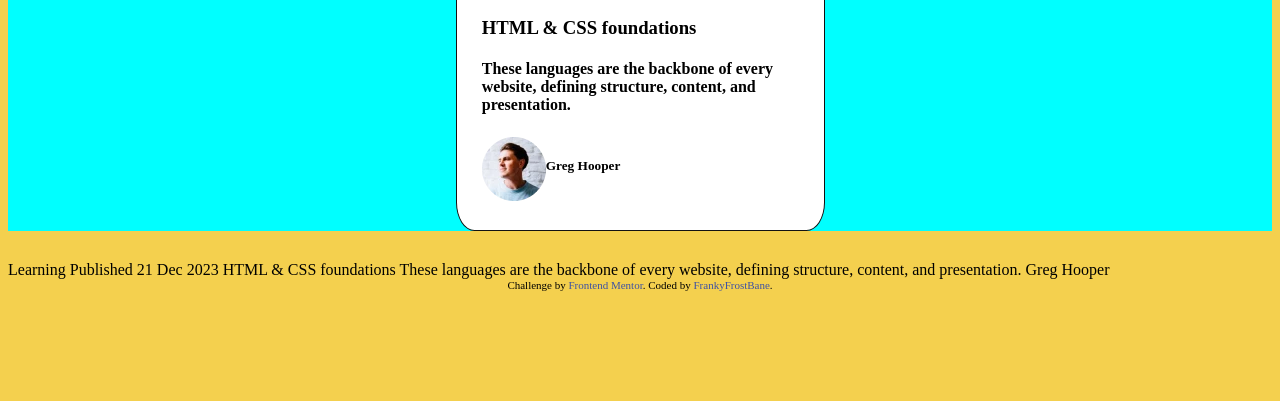
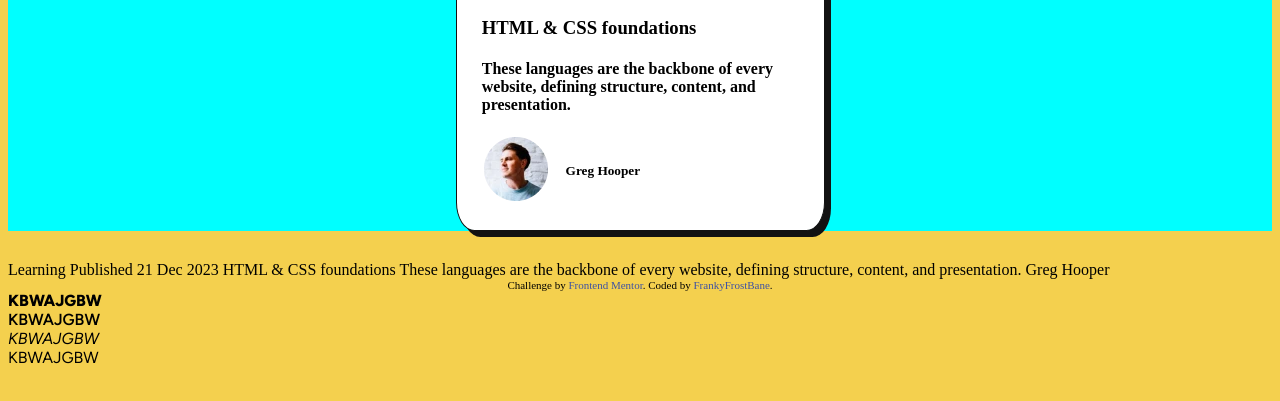
Before and after one commit to FrankyFrostBane/FEMP2BPC, a plain HTML site: page index.html in a window 1280 px wide. Shown: the part 349-750 px from the top of the page. Drawn offline with Linux system fonts and the light colour scheme.

Commit message:
added figtree font

```diff
--- a/Stylus.css
+++ b/Stylus.css
@@ -1,16 +1,30 @@
+@font-face{font-family: Figtree-ExtraBold;
+    src: url(assets/fonts/static/Figtree-ExtraBold.ttf);}
+@font-face{    font-family:Figtree-SemiBold;
+    src: url(assets/fonts/static/Figtree-SemiBold.ttf);}
+@font-face{    font-family:Figtree-Italic;
+    src: url(assets/fonts/Figtree-Italic-VariableFont_wght.ttf);}
+@font-face{    font-family:Figtree-Var ;
+    src:url(assets/fonts/Figtree-VariableFont_wght.ttf) ;}
+
 *{box-sizing: border-box;}
+
 body{background-color: hsl(47, 88%, 63%);}
+
 .attribution {font-size: 11px;
     text-align: center;
 }
+
 .attribution a {color: hsl(228, 45%, 44%);
     text-decoration: none;
 }
+
 .container{display: flex;
     flex-direction: row;
     justify-content: center;
     background-color: aqua;
 }
+
 .card{background-color: hsl(0, 0%, 100%);
     border: solid hsl(0, 0%, 7%) 1px;
     border-radius: 5%;
@@ -19,21 +33,35 @@ body{background-color: hsl(47, 88%, 63%);}
     display: flex;
     flex-direction: column;
     justify-content: center;
+    align-items: center;
     padding-top: 2%;
     padding-bottom: 2%;
     padding-left: 2%;
     padding-right: 2%;
+    box-shadow: 6px 6px hsl(0, 0%, 7%);
 }
-.svg svg{border-radius: 5%;}
+
+.svg svg{border-radius: 5%;
+}
 
 .photo{display: flex;
     flex-direction: row;
     justify-content: start;
+    position: relative;
+    right: 87px;
 }
 
-
+.photo h5{position: relative;
+    right: -24%;
+    bottom: -7%;
+}
 
 .divisor{height: 30px;
     width: auto;
     background-color: rgba(0, 0, 0, 0);
 }
+
+.ebold{font-family: Figtree-ExtraBold;}
+.sbold{font-family: Figtree-SemiBold;}
+.ivar{font-family: Figtree-Italic;}
+.var{font-family: Figtree-Var;}
--- a/index.html
+++ b/index.html
@@ -5,6 +5,7 @@
   <meta name="viewport" content="width=device-width, initial-scale=1.0">
   <link rel="icon" type="image/png" sizes="32x32" href="./assets/images/favicon-32x32.png">
   <link rel="stylesheet" href="Stylus.css">
+  <link rel="stylesheet" href="assets/fonts/Figtree-Italic-VariableFont_wght.ttf">
   <title>Frontend Mentor | Blog preview card</title>
 </head>
 <body>
@@ -61,5 +62,11 @@
     Challenge by <a href="https://www.frontendmentor.io?ref=challenge" target="_blank">Frontend Mentor</a>.
     Coded by <a href="https://FrankyFrostBane.github.io/">FrankyFrostBane</a>.
   </div>
+  <div>
+    <div class="ebold">KBWAJGBW</div>
+    <div class="sbold">KBWAJGBW</div>
+    <div class="ivar">KBWAJGBW</div>
+    <div class="var">KBWAJGBW</div>
+  </div>
 </body>
 </html>
```
